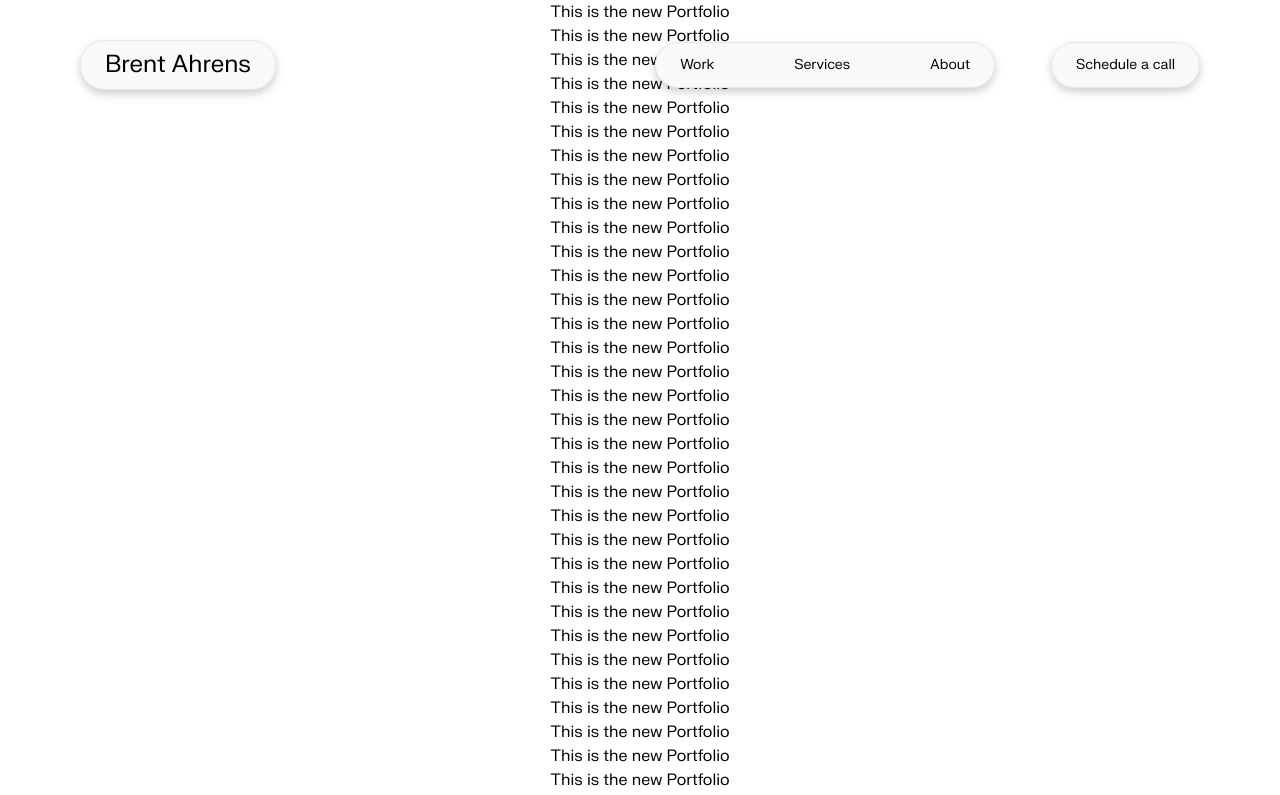
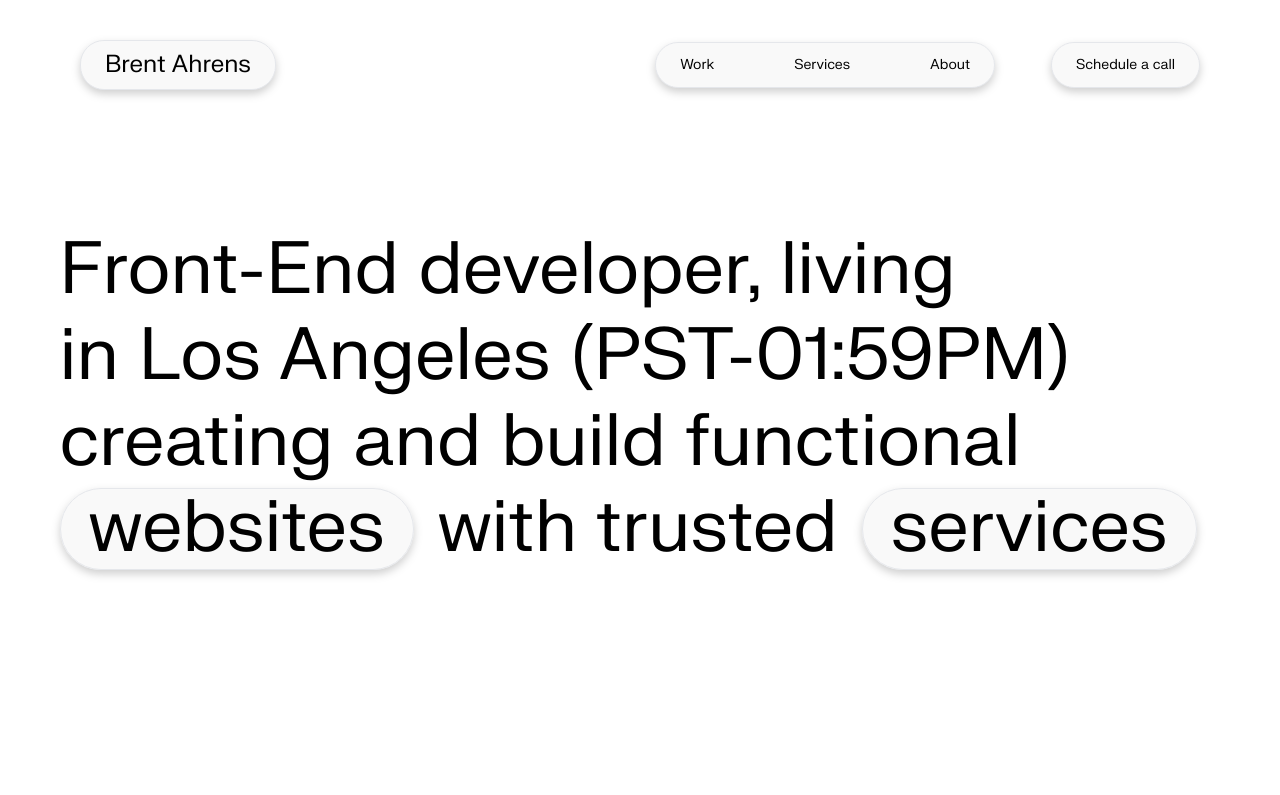
Before and after one commit to brentahrens1/brent-ahrens-portfolio-2024, a React (Create React App) app: page / in a window 1280 px wide. Shown: the top 795 px of the page. Built offline with nearby package versions, Linux system fonts and the light colour scheme.

Commit message:
work on landing site header

```diff
--- a/src/App.tsx
+++ b/src/App.tsx
@@ -1,11 +1,12 @@
 import './App.css';
 import Navbar from './components/partials/navigation/navbar';
 import Footer from './components/partials/footer/footer';
-
+import Home from './components/pages/home';
 function App() {
   return (
     <div className="App font-fkgrotesk">
       <Navbar />
+      <Home />
       <h1>This is the new Portfolio</h1>
       <h1>This is the new Portfolio</h1>
       <h1>This is the new Portfolio</h1>
--- /dev/null
+++ b/src/components/blocks/site-header.tsx
@@ -0,0 +1,14 @@
+const SiteHeader = () => {
+  return (
+    <div className="w-full flex items-center justify-center h-[100vh] px-7">
+      <p className="text-7xl leading-86 text-left">
+        Front-End developer, living<br/> in Los Angeles (PST-01:59PM)<br/> creating and build functional<br/>
+        <span className="border drop-shadow-button rounded-full px-7 py-1 mr-6 bg-offwhite cursor-pointer">websites</span>
+        with trusted
+        <span className="border drop-shadow-button rounded-full px-7 py-1 mx-6 bg-offwhite cursor-pointer">services</span>
+      </p>
+    </div>
+  );
+};
+
+export default SiteHeader;
--- /dev/null
+++ b/src/components/pages/home.tsx
@@ -0,0 +1,11 @@
+import SiteHeader from "../blocks/site-header";
+
+const Home = () => {
+  return (
+    <div>
+      <SiteHeader />
+    </div>
+  );
+};
+
+export default Home;
--- a/src/components/partials/navigation/navbar.tsx
+++ b/src/components/partials/navigation/navbar.tsx
@@ -33,7 +33,7 @@ const Navbar = () => {
   });
 
   return (
-    <nav className="py-10 px-20 fixed top-0 left-0 w-full">
+    <nav className="py-10 px-20 fixed top-0 left-0 w-full z-50">
       <div onClick={openNav} className={`absolute top-4 left-0 cursor-pointer ${isScrolled ? 'transition-opacity duration-700 ease-in-out opacity-100 z-10' : 'transition-left duration-200 ease-in-out opacity-0 -z-10'}`}>
         <img src={hamburger} alt="Hamburger Icon" />
       </div>
--- a/tailwind.config.js
+++ b/tailwind.config.js
@@ -17,6 +17,9 @@ module.exports = {
       },
       fontFamily: {
         'fkgrotesk': ['fkgrotesk']
+      },
+      lineHeight: {
+        '86': '86px'
       }
     },
   },
```
